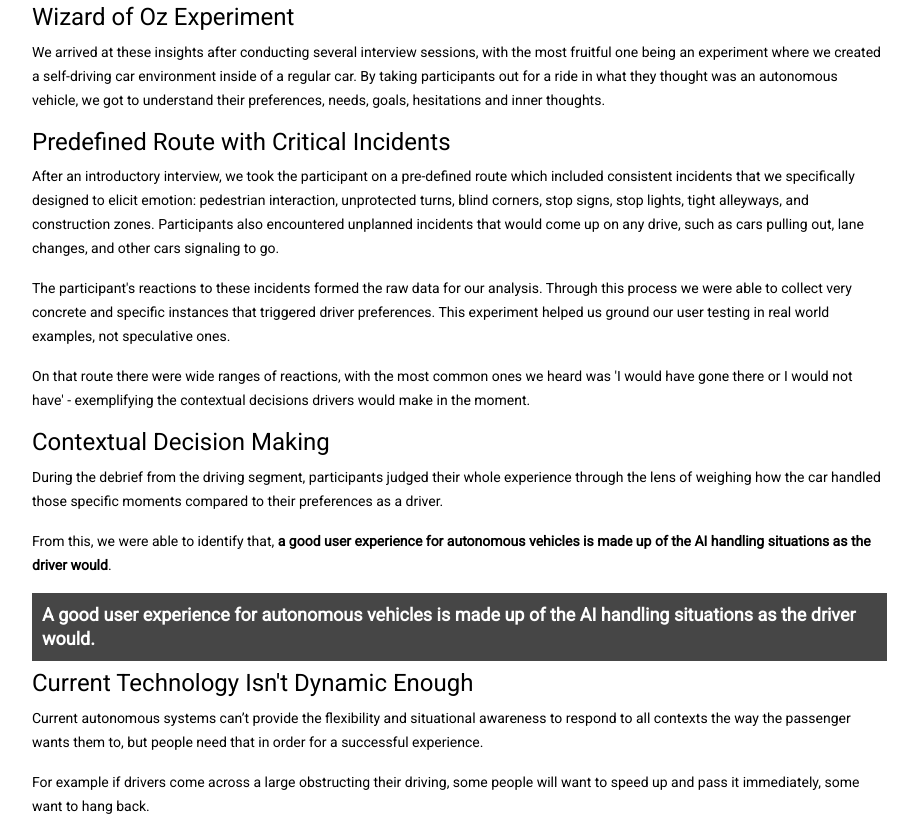
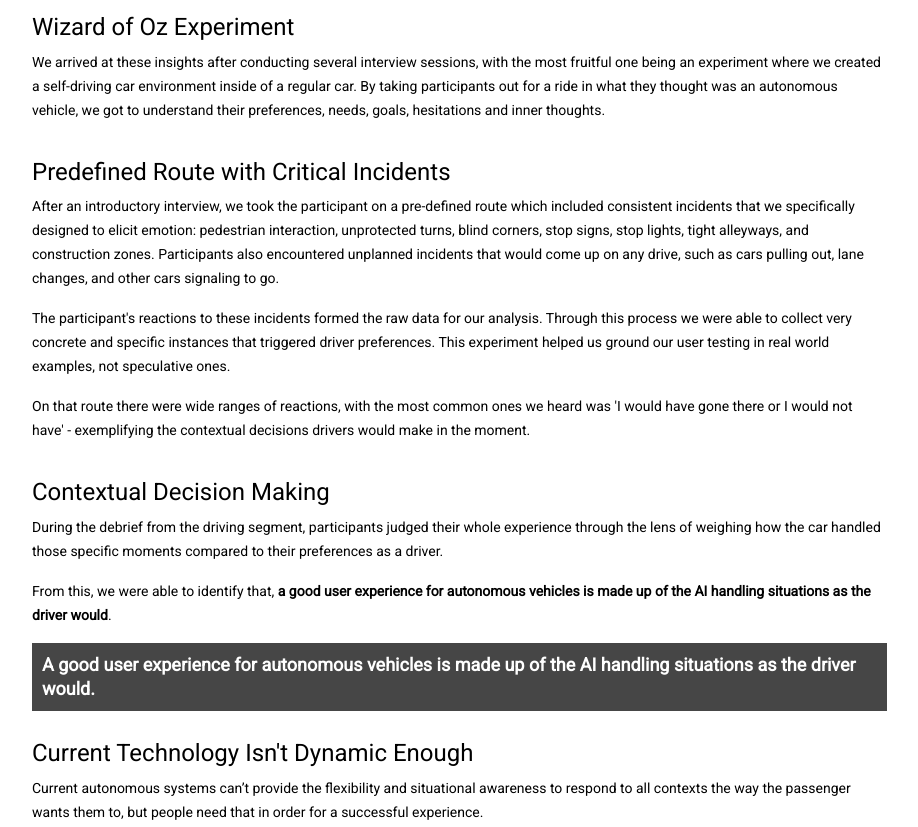
Before and after one commit to mill3rtime1/harman_research_design_site, a plain HTML site: page research.html in a window 1280 px wide. Shown: the part 1942-2769 px from the top of the page, without its empty margins (323-1241 px from the left). Drawn offline with nearby package versions, Linux system fonts and the light colour scheme.

Commit message:
Fixed scroll to top mechanics

```diff
--- a/research.html
+++ b/research.html
@@ -27,7 +27,7 @@
 <body>
 
   <div id="navbar">
-    <nav class="navbar navbar-expand-lg navbar-light bg-light fixed-top">
+    <nav class="navbar navbar-expand-lg navbar-light bg-light fixed-top" id="top">
       <div class="container">
         <a class="navbar-brand" href="index.html">MHCI x HARMAN</a>
         <button class="navbar-toggler" type="button" data-toggle="collapse" data-target="#navbarSupportedContent" aria-controls="navbarSupportedContent" aria-expanded="false" aria-label="Toggle navigation">
@@ -77,7 +77,7 @@
 
       <div class="col-lg-3"></div>
 
-      <div class="col-lg-9" id="top">
+      <div class="col-lg-9">
         <img src="images/woz.gif" class="img-fluid">
         <div class="row inner-row">
           <div class="col-lg-8">
@@ -136,11 +136,13 @@
           </div>
         </div>
         <hr/>
-        <div class="row inner-row">
+        <div class="row inner-row give-padding">
           <h4>Wizard of Oz Experiment</h4>
           <p>
             We arrived at these insights after conducting several interview sessions, with the most fruitful one being an experiment where we created a self-driving car environment inside of a regular car. By taking participants out for a ride in what they thought was an autonomous vehicle, we got to understand their preferences, needs, goals, hesitations and inner thoughts.
           </p>
+        </div>
+        <div class="row inner-row give-padding">
           <h4>Predefined Route with Critical Incidents</h4>
           <p>
             After an introductory interview, we took the participant on a pre-defined route which included consistent incidents that we specifically designed to elicit emotion: pedestrian interaction, unprotected turns, blind corners, stop signs, stop lights, tight alleyways, and construction zones. Participants also encountered unplanned incidents that would come up on any drive, such as cars pulling out, lane changes, and other cars signaling to go.
@@ -152,7 +154,7 @@
             On that route there were wide ranges of reactions, with the most common ones we heard was 'I would have gone there or I would not have' - exemplifying the contextual decisions drivers would make in the moment.
           </p>
         </div>
-        <div class="row inner-row">
+        <div class="row inner-row give-padding">
           <h4>Contextual Decision Making</h4>
           <p>
             During the debrief from the driving segment, participants judged their whole experience through the lens of weighing how the car handled those specific moments compared to their preferences as a driver.
@@ -162,6 +164,8 @@
           <h3 class="grey white-text" style="padding: 10px;">
               A good user experience for autonomous vehicles is made up of the AI handling situations as the driver would.
           </h3>
+        </div>
+        <div class="row inner-row give-padding">
           <h4>Current Technology Isn't Dynamic Enough</h4>
           <p>
             Current autonomous systems can’t provide the flexibility and situational awareness to respond to all contexts the way the passenger wants them to, but people need that in order for a successful experience.
--- a/styles/main.css
+++ b/styles/main.css
@@ -301,6 +301,11 @@ p, body {
   padding-left: 0;
 }
 
+.give-padding {
+  padding-top: 10px;
+  padding-bottom: 10px;
+}
+
 @media screen and (max-width: 576px) {
   .position-fixed {
     position: unset !important;
```
Also changed, not shown: background.html (+2 -2 lines), index.html (+2 -2 lines), research_documentation.html (+3 -3 lines).
